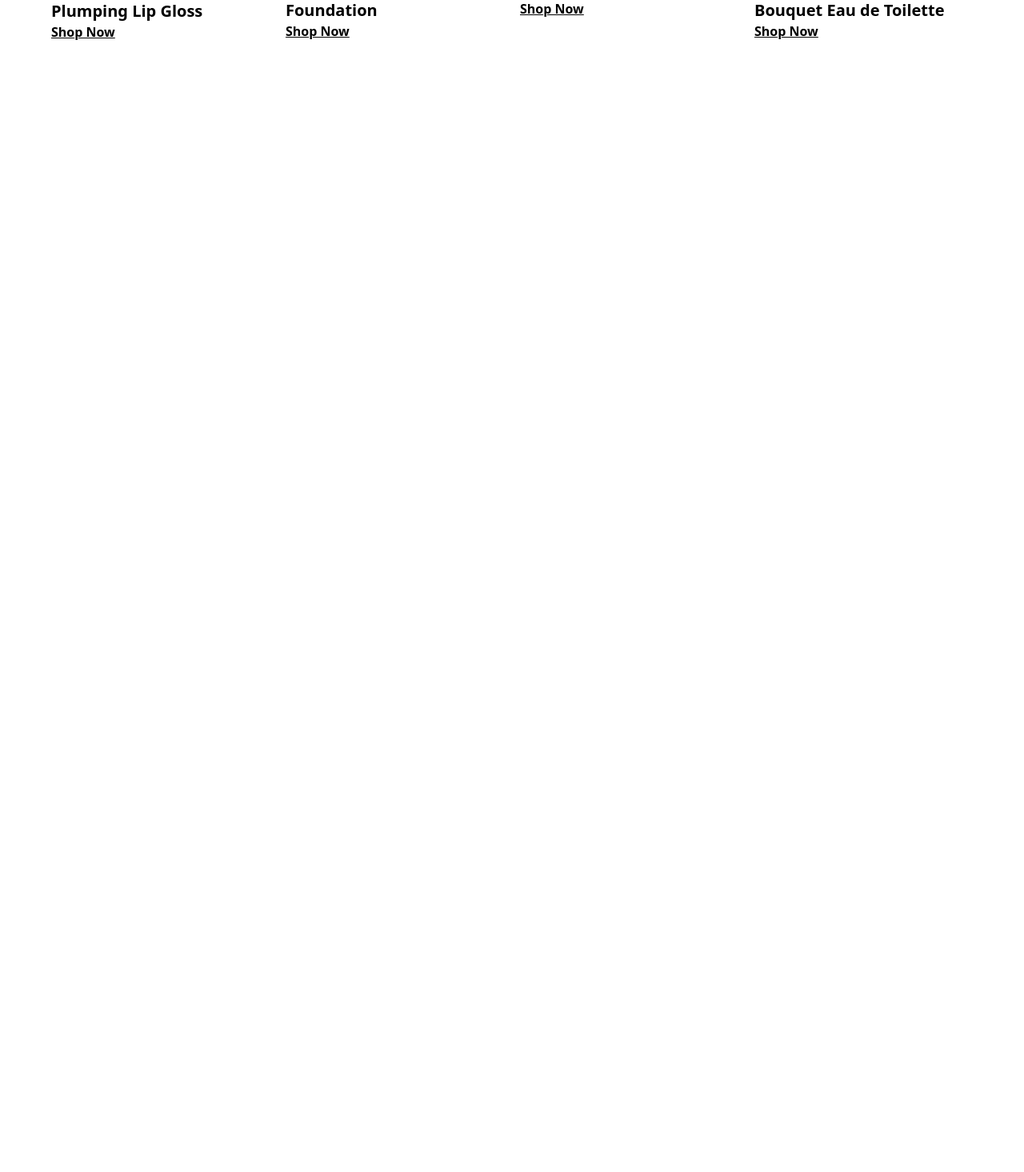
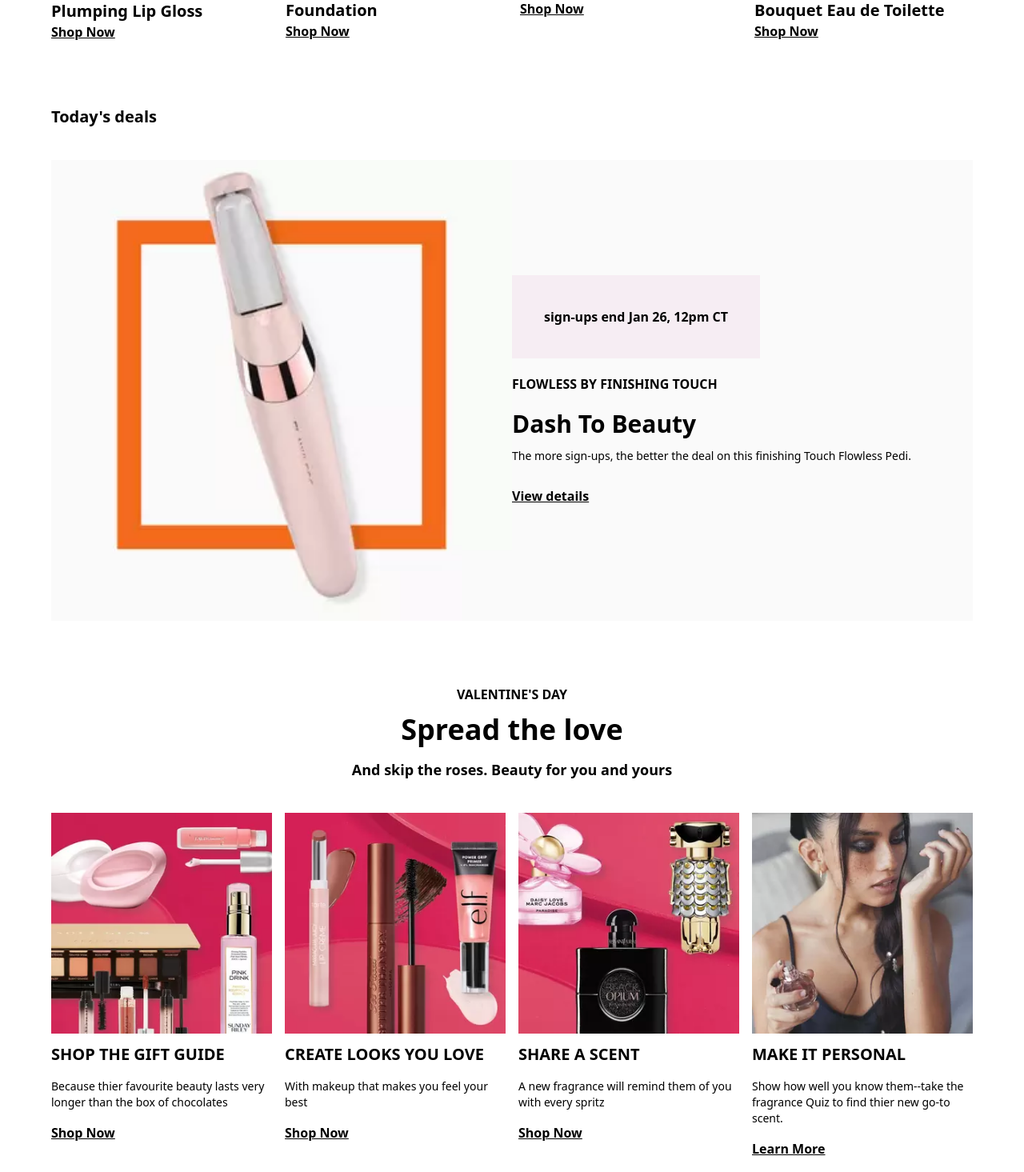
Before and after one commit to eodaneze/Next_Beauty_Shop, a Next.js app: page / in a window 1280 px wide. Shown: the part 1285-2750 px from the top of the page at 80% size. Before the commit the page ends 1377 px from the top, so only its background shows below. Built offline with nearby package versions, Linux system fonts and the light colour scheme.

Commit message:
designing the deal and valentineDay section

```diff
--- /dev/null
+++ b/components/Deals.js
@@ -0,0 +1,32 @@
+import Image from "next/image";
+import Link from "next/link";
+import dealImg from "../public/asset/deal.webp"
+
+const Deals = () => {
+  return (
+    <div>
+      <div className="">
+        <div className="mx-[5%]">
+          <h1 className="mt-20 mb-10 font-bold text-xl">Today's deals</h1>
+          <div className="bg-[#fafafa] grid md:grid-cols-2 items-center">
+            <div>
+                  <Image src={dealImg} alt='deal-img' className="w-[100%]" />
+            </div>
+            <div className="text-center md:text-left">
+                 <p className="text-center mb-5 p-10 bg-[#F6EDF3] md:w-fit  font-semibold">sign-ups end Jan 26, 12pm CT</p>
+                 <h4 className="uppercase font-bold mb-5">flowless by finishing touch</h4>
+                 <h2 className="capitalize font-semibold text-3xl mb-3">dash to beauty</h2>
+                 <p className="text-sm mb-7">The more sign-ups, the better the deal on this finishing Touch Flowless Pedi.</p>
+
+                 <Link href="/">
+                      <p className="underline font-semibold">View details</p>
+                 </Link>
+            </div>
+          </div>
+        </div>
+      </div>
+    </div>
+  );
+};
+
+export default Deals;
--- /dev/null
+++ b/components/ValentineDaySection.js
@@ -0,0 +1,73 @@
+import Image from "next/image";
+import Link from "next/link";
+import valImg_1 from "../public/asset/val-1.webp";
+import valImg_2 from "../public/asset/val-2.webp";
+import valImg_3 from "../public/asset/val-3.webp";
+import valImg_4 from "../public/asset/val-4.webp";
+const ValentineDaySection = () => {
+  return (
+    <div className="mb-10 mx-[5%]">
+      <div className="text-center mt-20">
+        <h5 className="uppercase font-bold mb-3">Valentine's Day</h5>
+        <h3 className="font-bold text-4xl mb-4">Spread the love</h3>
+        <p className="font-semibold text-lg mb-10">
+          And skip the roses. Beauty for you and yours
+        </p>
+      </div>
+      <div className="all-container grid lg:grid-cols-4 md:grid-cols-2 sm:grid-cols-2 gap-4">
+        <div>
+          <Image src={valImg_1} alt="val_img" className="w-[100%]" />
+          <h5 className="uppercase text-xl font-bold mt-3">
+            Shop the gift guide
+          </h5>
+          <p className="my-4 font-medium text-sm">
+            Because thier favourite beauty lasts very longer than the box of
+            chocolates
+          </p>
+          <Link
+            href={{
+              pathname: "/products/Products",
+            }}
+          >
+            <p className="underline font-semibold">Shop Now</p>
+          </Link>
+        </div>
+        <div>
+          <Image src={valImg_2} alt="val_img" className="w-[100%]" />
+          <h5 className="uppercase text-xl font-bold mt-3">
+            Create looks you love
+          </h5>
+          <p className="my-4 font-medium text-sm">
+            With makeup that makes you feel your best
+          </p>
+          <Link href="/">
+            <p className="underline font-semibold">Shop Now</p>
+          </Link>
+        </div>
+        <div>
+          <Image src={valImg_3} alt="val_img" className="w-[100%]" />
+          <h5 className="uppercase text-xl font-bold mt-3">Share a scent</h5>
+          <p className="my-4 font-medium text-sm">
+            A new fragrance will remind them of you with every spritz{" "}
+          </p>
+          <Link href="/">
+            <p className="underline font-semibold">Shop Now</p>
+          </Link>
+        </div>
+        <div>
+          <Image src={valImg_4} alt="val_img" className="w-[100%]" />
+          <h5 className="uppercase text-xl font-bold mt-3">Make it personal</h5>
+          <p className="my-4 font-medium text-sm">
+            Show how well you know them--take the fragrance Quiz to find thier
+            new go-to scent.
+          </p>
+          <Link href="/">
+            <p className="underline font-semibold">Learn More</p>
+          </Link>
+        </div>
+      </div>
+    </div>
+  );
+};
+
+export default ValentineDaySection;
--- a/pages/index.js
+++ b/pages/index.js
@@ -6,6 +6,8 @@
 import Hero from '@/components/Hero'
 import SubNav from '@/components/SubNav'
 import Discover from '@/components/Discover'
+import Deals from '@/components/Deals'
+import ValentineDaySection from '@/components/ValentineDaySection'
 
 
 
@@ -18,6 +20,8 @@
        <SubNav />
        <Hero />
        <Discover />
+       <Deals />
+       <ValentineDaySection />
     </>
   )
 }
```
